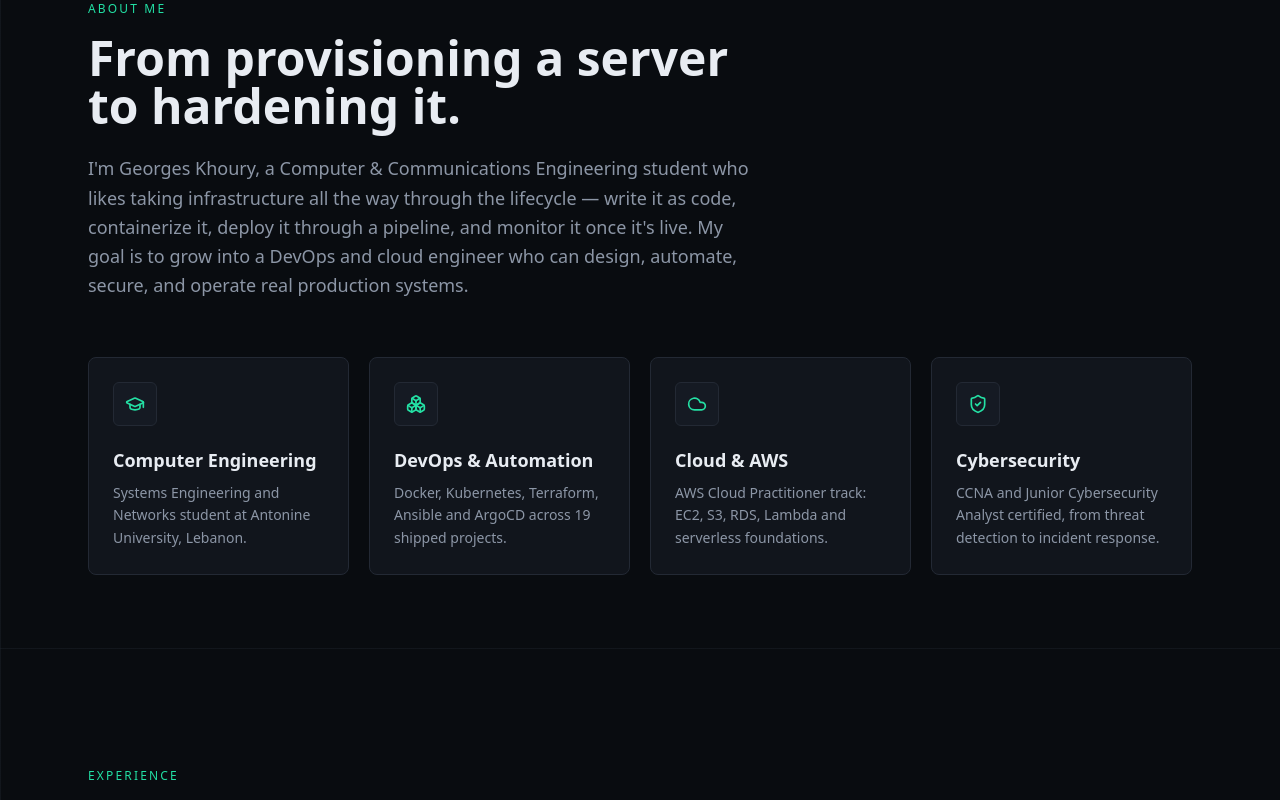
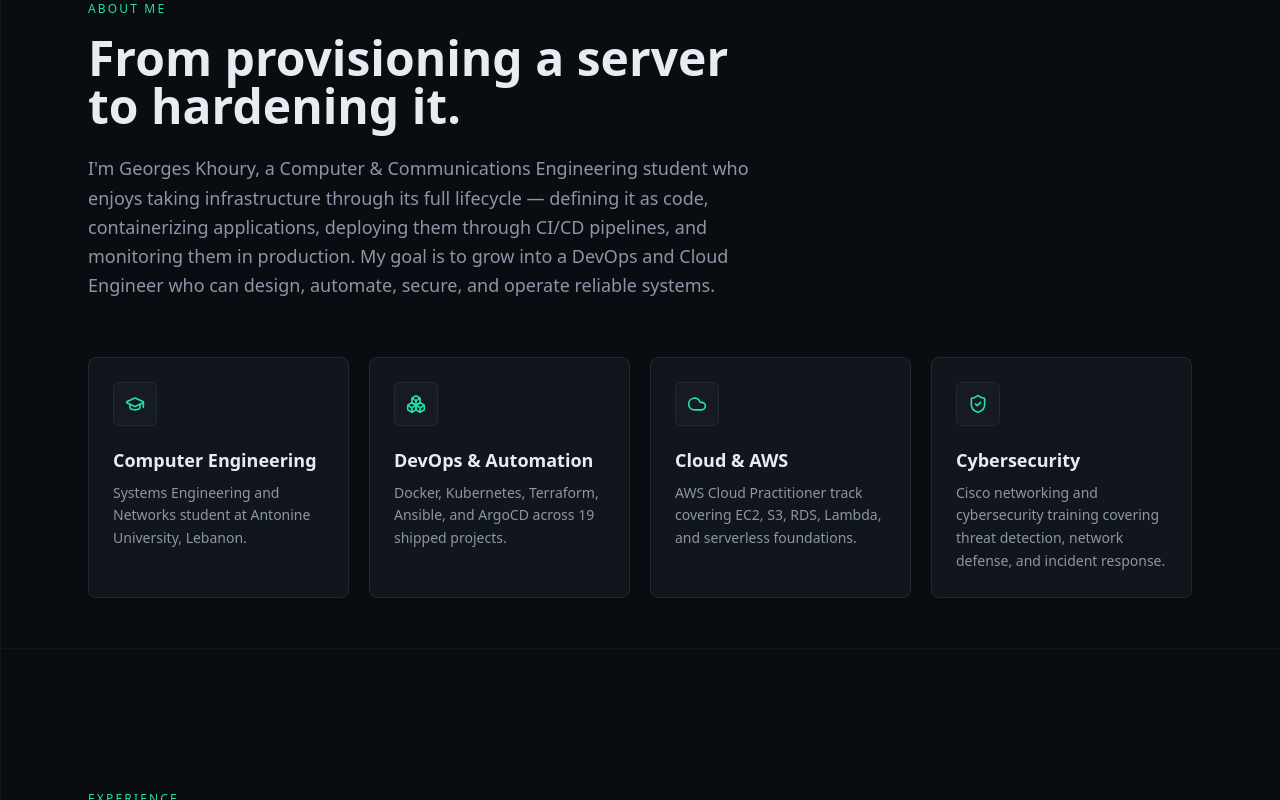
Before and after one commit to GK1023PRO/georges-khoury-portfolio, a Next.js app: page / in a window 1280 px wide. Shown: the part 952-1752 px from the top of the page. Built offline with nearby package versions, Linux system fonts and the light colour scheme; no server answers.

Commit message:
Add accessible animations to about section

```diff
--- a/src/components/home/About.tsx
+++ b/src/components/home/About.tsx
@@ -1,5 +1,16 @@
-import { GraduationCap, Boxes, Cloud, ShieldCheck } from "lucide-react";
+import {
+  Boxes,
+  Cloud,
+  GraduationCap,
+  ShieldCheck,
+} from "lucide-react";
+
 import { Card, CardContent } from "@/components/ui/card";
+import { Reveal } from "@/components/ui/reveal";
+import {
+  StaggerContainer,
+  StaggerItem,
+} from "@/components/ui/stagger-container";
 
 const pillars = [
   {
@@ -10,47 +21,73 @@ const pillars = [
   {
     icon: Boxes,
     title: "DevOps & Automation",
-    desc: "Docker, Kubernetes, Terraform, Ansible and ArgoCD across 19 shipped projects.",
+    desc: "Docker, Kubernetes, Terraform, Ansible, and ArgoCD across 19 shipped projects.",
   },
   {
     icon: Cloud,
     title: "Cloud & AWS",
-    desc: "AWS Cloud Practitioner track: EC2, S3, RDS, Lambda and serverless foundations.",
+    desc: "AWS Cloud Practitioner track covering EC2, S3, RDS, Lambda, and serverless foundations.",
   },
   {
     icon: ShieldCheck,
     title: "Cybersecurity",
-    desc: "CCNA and Junior Cybersecurity Analyst certified, from threat detection to incident response.",
+    desc: "Cisco networking and cybersecurity training covering threat detection, network defense, and incident response.",
   },
 ];
 
 export default function About() {
   return (
-    <section id="about" className="max-w-6xl mx-auto px-6 py-24">
+    <section id="about" className="mx-auto max-w-6xl px-6 py-24">
+      <Reveal>
         <p className="section-eyebrow mb-4">About me</p>
-      <h2 className="font-display font-semibold text-4xl sm:text-5xl max-w-2xl leading-tight">
+      </Reveal>
+
+      <Reveal delay={0.08}>
+        <h2 className="max-w-2xl font-display text-4xl font-semibold leading-tight sm:text-5xl">
           From provisioning a server to hardening it.
         </h2>
-      <p className="mt-6 text-muted-foreground text-lg max-w-2xl leading-relaxed">
-        I&apos;m Georges Khoury, a Computer &amp; Communications Engineering student who likes taking
-        infrastructure all the way through the lifecycle &mdash; write it as code, containerize it, deploy
-        it through a pipeline, and monitor it once it&apos;s live. My goal is to grow into a DevOps and cloud
-        engineer who can design, automate, secure, and operate real production systems.
+      </Reveal>
+
+      <Reveal delay={0.16}>
+        <p className="mt-6 max-w-2xl text-lg leading-relaxed text-muted-foreground">
+          I&apos;m Georges Khoury, a Computer &amp; Communications Engineering
+          student who enjoys taking infrastructure through its full lifecycle
+          &mdash; defining it as code, containerizing applications, deploying
+          them through CI/CD pipelines, and monitoring them in production. My
+          goal is to grow into a DevOps and Cloud Engineer who can design,
+          automate, secure, and operate reliable systems.
         </p>
+      </Reveal>
 
-      <div className="mt-14 grid sm:grid-cols-2 lg:grid-cols-4 gap-5">
-        {pillars.map((p) => (
-          <Card key={p.title} className="hover:border-primary/50 transition-colors">
+      <StaggerContainer
+        className="mt-14 grid gap-5 sm:grid-cols-2 lg:grid-cols-4"
+        delay={0.24}
+        stagger={0.08}
+      >
+        {pillars.map((pillar) => {
+          const Icon = pillar.icon;
+
+          return (
+            <StaggerItem key={pillar.title}>
+              <Card className="h-full transition-colors hover:border-primary/50">
                 <CardContent className="pt-6">
-              <div className="w-11 h-11 rounded-md bg-secondary border border-border flex items-center justify-center text-primary mb-5">
-                <p.icon size={20} />
+                  <div className="mb-5 flex h-11 w-11 items-center justify-center rounded-md border border-border bg-secondary text-primary">
+                    <Icon aria-hidden="true" size={20} />
                   </div>
-              <h3 className="font-display font-semibold text-lg">{p.title}</h3>
-              <p className="text-sm text-muted-foreground mt-2 leading-relaxed">{p.desc}</p>
+
+                  <h3 className="font-display text-lg font-semibold">
+                    {pillar.title}
+                  </h3>
+
+                  <p className="mt-2 text-sm leading-relaxed text-muted-foreground">
+                    {pillar.desc}
+                  </p>
                 </CardContent>
               </Card>
-        ))}
-      </div>
+            </StaggerItem>
+          );
+        })}
+      </StaggerContainer>
     </section>
   );
 }
```
Lines whose indentation alone changed are shown as unchanged.
